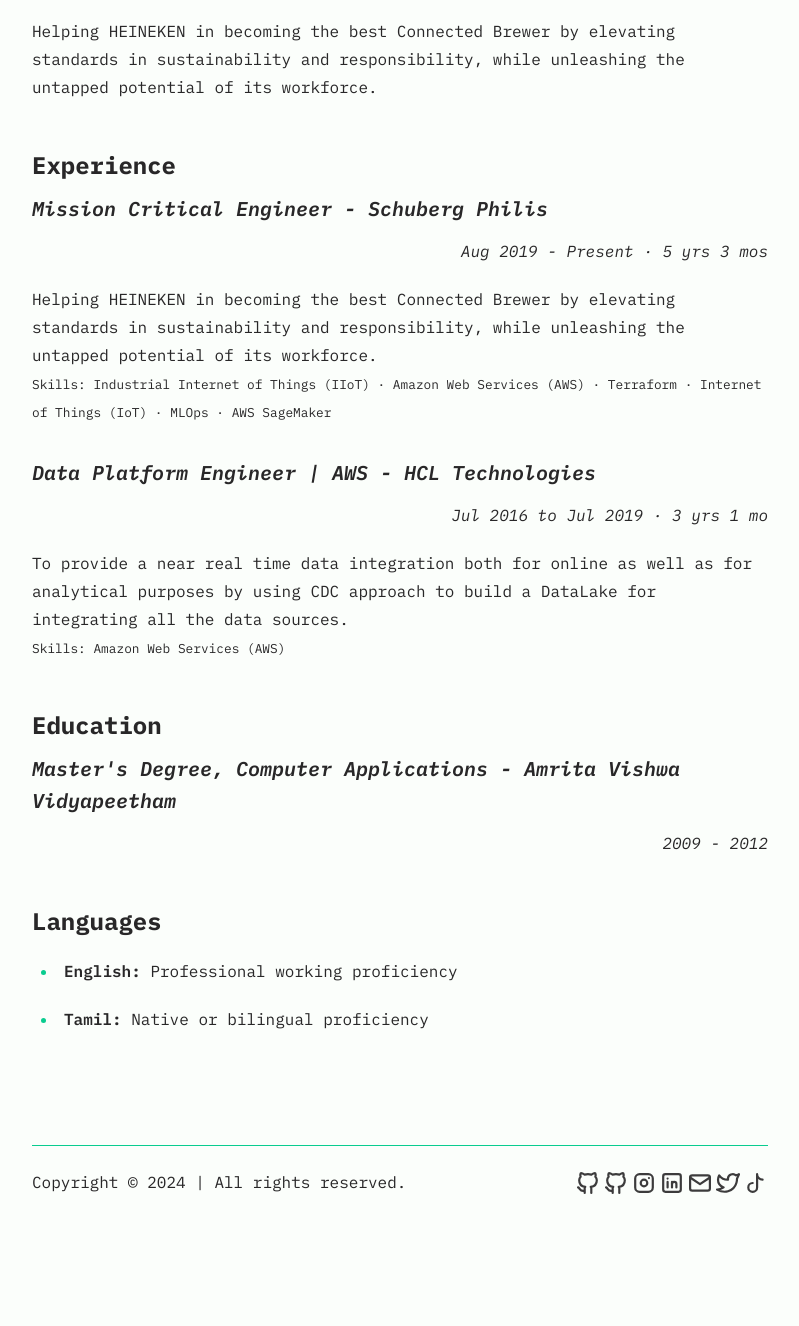
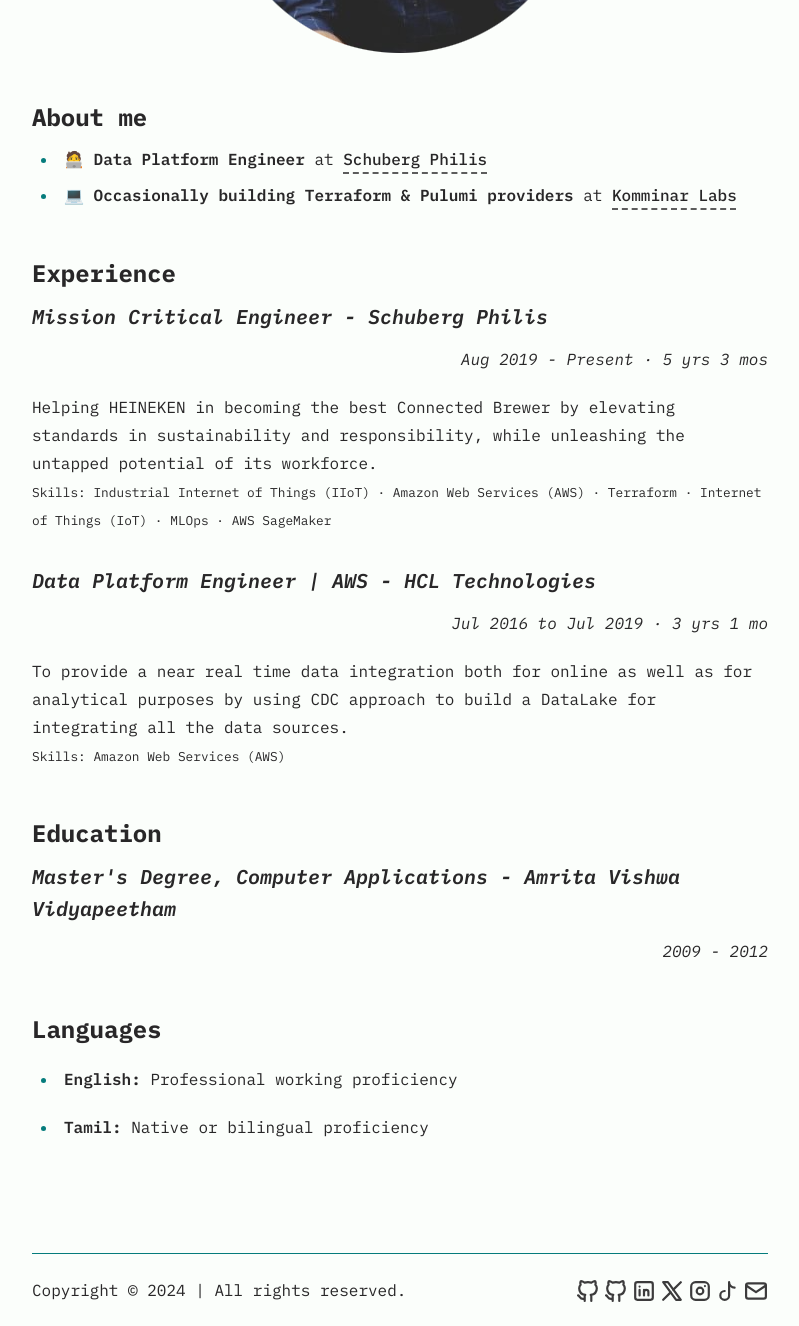
Before and after one commit to thulasirajkomminar/thulasirajkomminar.com, an Astro site: page /about in a window 1280 px wide. Shown: the part 672-1998 px from the top of the page, without its empty margins (240-1039 px from the left). Before the commit the page ends 1890 px from the top, so only its background shows below. Built offline with nearby package versions, Linux system fonts and the light colour scheme; Astro itself is replaced by a stand-in of ours.

Commit message:
various improvements

```diff
--- a/src/assets/socialIcons.ts
+++ b/src/assets/socialIcons.ts
@@ -206,6 +206,13 @@ const socialIcons = {
   q-43 -8 -67 -30q-29 -25 -35 -72q-2 -14 -2 -29l25 6q31 6 65 10q48 7 93 9q42 2 92 -2q32 -2 88 -9t107 -30q49 -23 81.5 -54.5t38.5 -63.5q9 -45 13 -109q4 -46 5 -97v-41q0 -56 -14 -103q-11 -40 -32 -73q-16 -26 -38 -47q-15 -15 -32 -25q-12 -8 -14 -8
   q-46 -22 -127 -33q-74 -10 -166 -11h-3zM367 267q73 0 109 56l24 39l24 -39q36 -56 109 -56q63 0 101 43t38 117v239h-95v-232q0 -74 -61 -74q-69 0 -69 88v127h-94v-127q0 -88 -69 -88q-61 0 -61 74v232h-95v-239q0 -74 38 -117t101 -43z" />
   </svg>`,
+  X: `<svg
+    xmlns="http://www.w3.org/2000/svg" stroke-linecap="round"  stroke-linejoin="round"  class="icon-tabler">
+    <path stroke="none" d="M0 0h24v24H0z" fill="none"/>
+    <path d="M4 4l11.733 16h4.267l-11.733 -16z" />
+    <path d="M4 20l6.768 -6.768m2.46 -2.46l6.772 -6.772" />
+  </svg>
+  `,
 };
 
 export default socialIcons;
--- a/src/config.ts
+++ b/src/config.ts
@@ -40,15 +40,27 @@ export const SOCIALS: SocialObjects = [
     active: true,
   },
   {
+    name: "LinkedIn",
+    href: "https://www.linkedin.com/in/thulasirajkomminar/",
+    linkTitle: `${SITE.title} on LinkedIn`,
+    active: true,
+  },
+  {
+    name: "X",
+    href: "https://x.com/TKomminar",
+    linkTitle: `${SITE.title} on X`,
+    active: true,
+  },
+  {
     name: "Instagram",
     href: "https://www.instagram.com/komminarlabs/",
     linkTitle: `${SITE.title} on Instagram`,
     active: true,
   },
   {
-    name: "LinkedIn",
-    href: "https://www.linkedin.com/in/thulasirajkomminar/",
-    linkTitle: `${SITE.title} on LinkedIn`,
+    name: "TikTok",
+    href: "https://www.tiktok.com/@thulasirajkomminar",
+    linkTitle: `${SITE.title} on TikTok`,
     active: true,
   },
   {
@@ -57,16 +69,4 @@ export const SOCIALS: SocialObjects = [
     linkTitle: `Send an email to ${SITE.title}`,
     active: true,
   },
-  {
-    name: "Twitter",
-    href: "https://x.com/TKomminar",
-    linkTitle: `${SITE.title} on Twitter`,
-    active: true,
-  },
-  {
-    name: "TikTok",
-    href: "https://www.tiktok.com/@thulasirajkomminar",
-    linkTitle: `${SITE.title} on TikTok`,
-    active: true,
-  },
 ];
--- a/src/pages/about.md
+++ b/src/pages/about.md
@@ -3,9 +3,14 @@ layout: ../layouts/AboutLayout.astro
 title: "About"
 ---
 
+### Hi there 👋, I'm Thulasiraj
+
 ![](../assets/icons/about-icon.png)
 
-Helping HEINEKEN in becoming the best Connected Brewer by elevating standards in sustainability and responsibility, while unleashing the untapped potential of its workforce.
+## About me
+
+- 🧑‍💻 **Data Platform Engineer** at [Schuberg Philis](https://schubergphilis.com/en)
+- 💻 **Occasionally building Terraform & Pulumi providers** at [Komminar Labs](https://github.com/komminarlabs)
 
 ## Experience
 
--- a/src/styles/base.css
+++ b/src/styles/base.css
@@ -7,10 +7,10 @@
   html[data-theme="light"] {
     --color-fill: 251, 254, 251;
     --color-text-base: 40, 39, 40;
-    --color-accent: 9, 204, 143;
+    --color-accent: 5, 124, 124;
     --color-card: 230, 230, 230;
     --color-card-muted: 205, 205, 205;
-    --color-border: 9, 204, 143;
+    --color-border: 5, 124, 124;
   }
   html[data-theme="dark"] {
     --color-fill: 33, 39, 55;
```
Also changed, not shown: src/content/blog/data-governance-on-aws-using-datazone.md (+4 -4 lines), src/content/blog/redshift-federated-query-with-aurora-mysql.md (+1 -1 lines).
